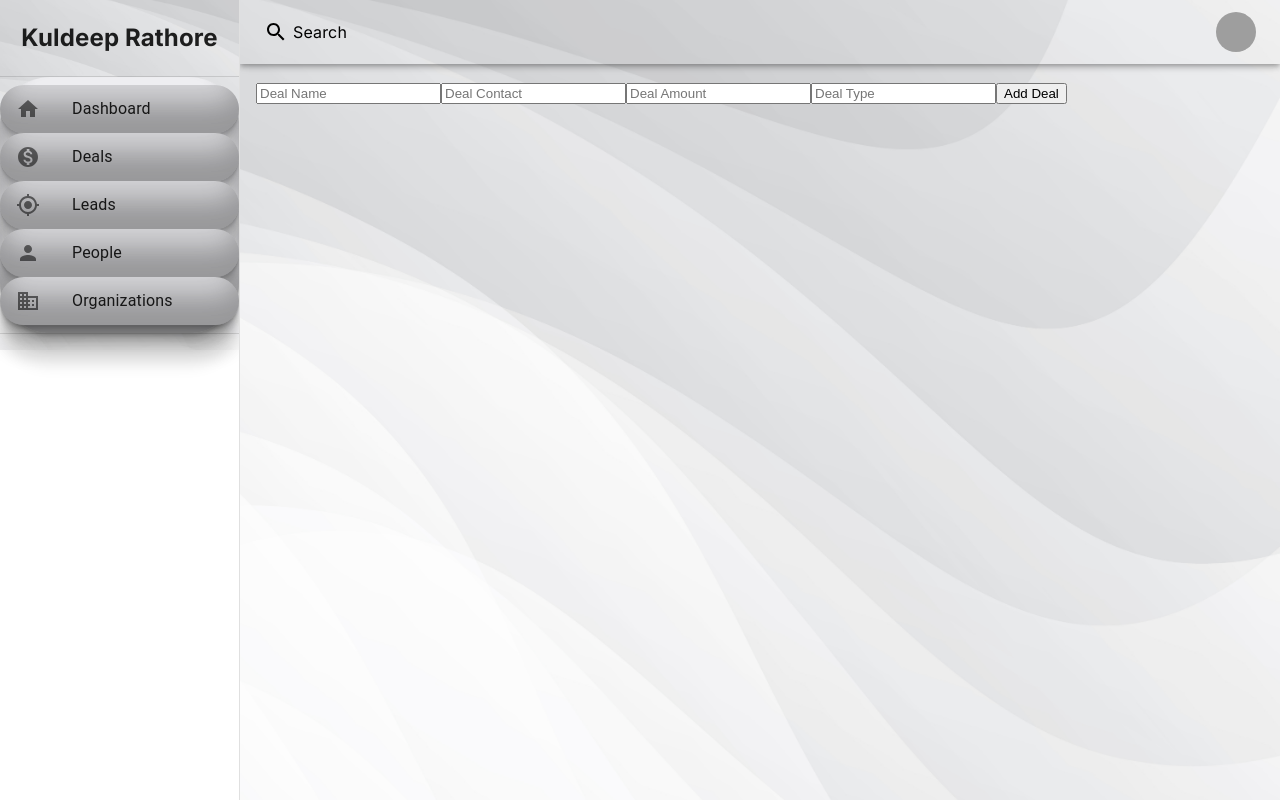
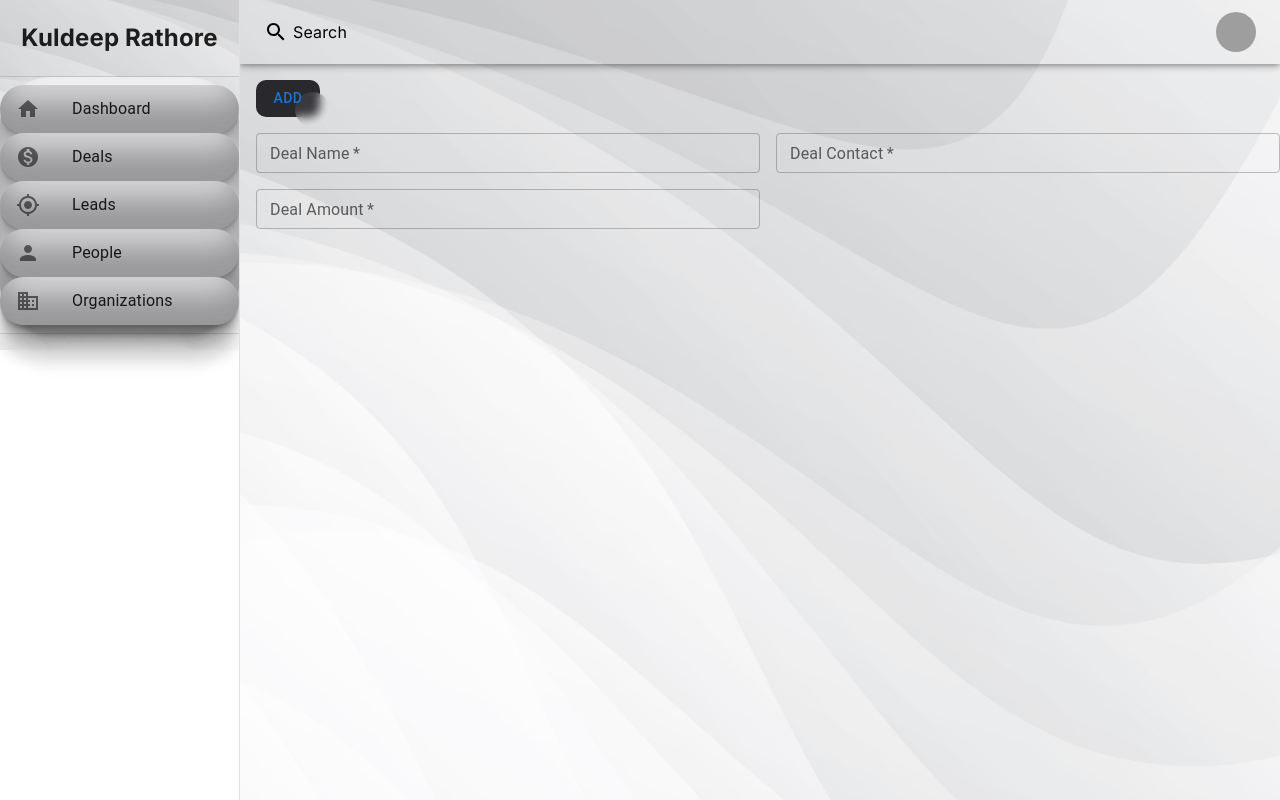
Before and after one commit to kuldeep2745/daFolksDashboard, a Next.js app: page /addTopic in a window 1280 px wide. Built offline with nearby package versions, Linux system fonts and the light colour scheme; grey boxes are pictures that could not be loaded.

Commit message:
Fixed add user rendering

```diff
--- a/app/addTopic/page.jsx
+++ b/app/addTopic/page.jsx
@@ -1,81 +1,98 @@
 "use client";
-
-import { useState } from "react";
-import { useRouter } from "next/navigation";
+import { useState, useEffect } from "react";
+import { useRouter, useSearchParams } from "next/navigation";
+import Button from "@mui/material/Button";
+import TextField from "@mui/material/TextField";
+import Grid from "@mui/material/Grid";
 
 export default function AddTopic() {
   const [name, setName] = useState("");
-  const [contact, setContact] = useState();
-  const [amount, setAmount] = useState();
+  const [contact, setContact] = useState("");
+  const [amount, setAmount] = useState("");
   const [type, setType] = useState("");
 
   const router = useRouter();
+  const searchParams = useSearchParams();
+  const queryType = searchParams.get("type");
+
+  useEffect(() => {
+    setType(queryType);
+  }, [queryType]);
 
   const handleSubmit = async (e) => {
     e.preventDefault();
-
-    if (!name || !contact || !amount || !type) {
-      alert("Name, Contact and Amount are required.");
-      return;
-    }
 
     try {
       const res = await fetch("http://localhost:3000/api/topics", {
         method: "POST",
         headers: {
-          "Content-type": "application/json",
+          "Content-Type": "application/json",
         },
         body: JSON.stringify({ name, contact, amount, type }),
       });
 
       if (res.ok) {
-        router.push("/");
+        setName("");
+        setContact("");
+        setAmount("");
+        setType("");
+        router.push(`/${type}`);
       } else {
         throw new Error("Failed to create a deal");
       }
     } catch (error) {
-      console.log(error);
+      console.error(error);
     }
   };
 
   return (
-    <form onSubmit={handleSubmit} className="flex flex-col gap-3">
-      <input
+    <form onSubmit={handleSubmit}>
+      <Grid container spacing={2} alignItems="center">
+        <Grid item xs={12}>
+          <Button type="submit" className="button">
+            Add {type}
+          </Button>
+        </Grid>
+        <Grid item xs={6}>
+          <TextField
             onChange={(e) => setName(e.target.value)}
             value={name}
-        className="border border-slate-500 px-8 py-2"
-        type="text"
-        placeholder="Deal Name"
+            fullWidth
+            size="small"
+            label="Deal Name"
+            variant="outlined"
+            required
           />
-
-      <input
+        </Grid>
+        <Grid item xs={6}>
+          <TextField
             onChange={(e) => setContact(e.target.value)}
             value={contact}
-        className="border border-slate-500 px-8 py-2"
+            fullWidth
+            size="small"
             type="number"
-        placeholder="Deal Contact"
+            label="Deal Contact"
+            variant="outlined"
+            required
           />
-      <input
+        </Grid>
+        <Grid item xs={6}>
+          <TextField
             onChange={(e) => setAmount(e.target.value)}
             value={amount}
-        className="border border-slate-500 px-8 py-2"
+            fullWidth
+            size="small"
             type="number"
-        placeholder="Deal Amount"
+            label="Deal Amount"
+            variant="outlined"
+            required
+            inputProps={{
+              maxLength: 10,
+              minLength: 10,
+            }}
           />
-      <input
-        onChange={(e) => setType(e.target.value)}
-        value={type}
-        className="border border-slate-500 px-8 py-2"
-        type="text"
-        placeholder="Deal Type"
-      />
-
-      <button
-        type="submit"
-        className="bg-green-600 font-bold text-white py-3 px-6 w-fit"
-      >
-        Add Deal
-      </button>
+        </Grid>
+      </Grid>
     </form>
   );
 }
--- a/app/page.js
+++ b/app/page.js
@@ -15,7 +15,7 @@ const Page = () => {
         <BasicCard type={"leads"} head={"Total Leads"} count={200} btnTxt={"view leads"} lottie={"https://lottie.host/embed/b2761b98-3e0b-49f0-a983-ef1203c7707b/66eFGa6Q0J.json"} />
       </Grid>
       <Grid item xs={12} sm={8} md={6} lg={3}>
-        <BasicCard type={"leads"} head={"Total People"} count={300} btnTxt={"view people"} lottie={"https://lottie.host/embed/33ce8be8-7a46-4e5a-86eb-c321b2260be7/QoAxJ1Tpcy.json"} />
+        <BasicCard type={"people"} head={"Total People"} count={300} btnTxt={"view people"} lottie={"https://lottie.host/embed/33ce8be8-7a46-4e5a-86eb-c321b2260be7/QoAxJ1Tpcy.json"} />
       </Grid>
       <Grid item xs={12} sm={8} md={6} lg={3}>
         <BasicCard type={"organizations"} head={"Total Organization"} count={400} btnTxt={"view organizations"} lottie={"https://lottie.host/embed/ca533667-544d-4825-ba84-cac98cd8064e/b09CAuirYH.json"}/>
```
Also changed, not shown: components/EditTopicForm.jsx (+40 -18 lines), components/dealsComponents/deals.js (+22 -9 lines). Lines whose indentation alone changed are shown as unchanged.
